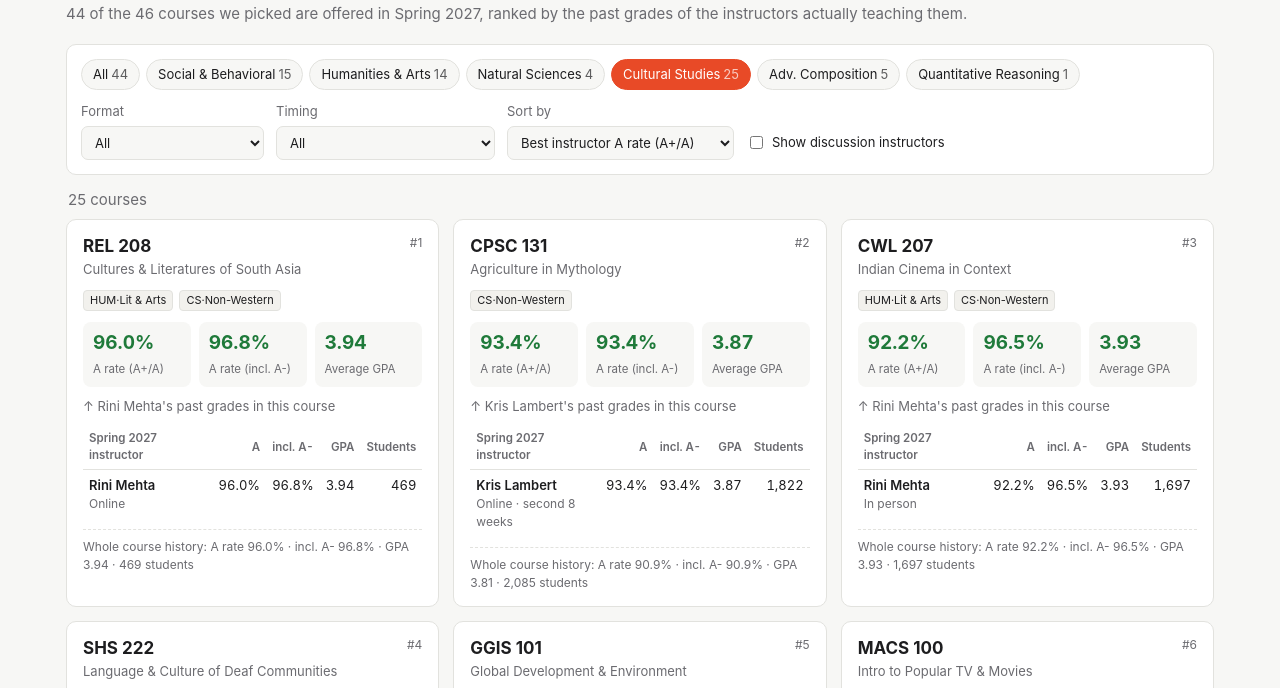
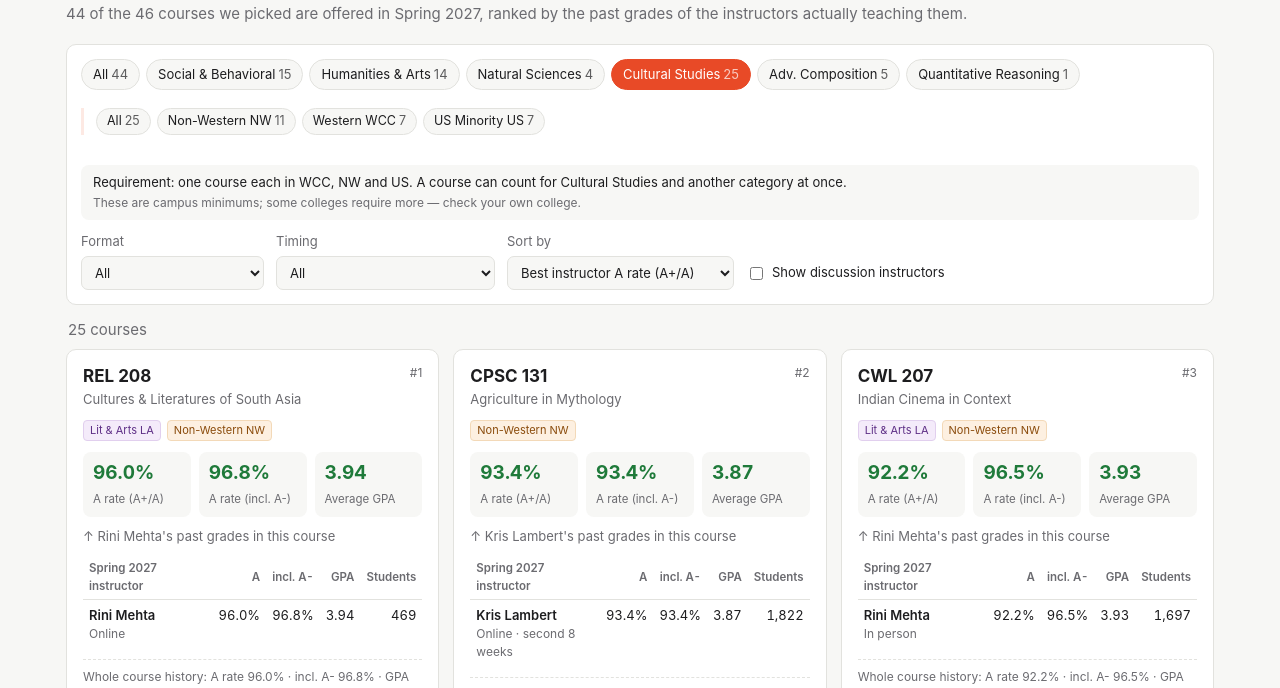
Before and after one commit to Wzx666296/easy-courses, a plain HTML site: page site/spring2027.html in a window 1280 px wide. Both pictures are taken after a click on the element 640 px from the left and 180 px from the top of the page. Shown: the part 106-794 px from the top of the page. Drawn offline with Linux system fonts and the light colour scheme.

Commit message:
Spring 2027 page: Gen Ed subcategories
Selecting a Gen Ed category now shows its subcategories (e.g. NW / WCC /
US) as a second filter row plus the campus graduation requirement for
that category. Card tags use full subcategory names, colored by
category.

Co-Authored-By: Claude Opus 5.5 <noreply@anthropic.com>

```diff
--- a/site/i18n.js
+++ b/site/i18n.js
@@ -103,9 +103,17 @@ const STRINGS = {
     "cat.CS": "文化研究",
     "cat.ACP": "高级写作 ACP",
     "cat.QR": "定量推理 QR",
-    "code.SS": "SBS·社会科学", "code.BSC": "SBS·行为科学", "code.HP": "HUM·历史哲学", "code.LA": "HUM·文学艺术",
-    "code.LS": "NAT·生命科学", "code.PS": "NAT·物理科学", "code.NW": "CS·非西方", "code.WCC": "CS·西方",
-    "code.US": "CS·美国少数族裔", "code.CLL": "ACP", "code.QR1": "QR1", "code.QR2": "QR2",
+    "code.SS": "社会科学 SS", "code.BSC": "行为科学 BSC", "code.HP": "历史哲学 HP", "code.LA": "文学艺术 LA",
+    "code.LS": "生命科学 LS", "code.PS": "物理科学 PS", "code.NW": "非西方文化 NW", "code.WCC": "西方文化 WCC",
+    "code.US": "美国少数族裔 US", "code.CLL": "高级写作 ACP", "code.QR1": "定量推理 QR1", "code.QR2": "定量推理 QR2",
+    "spring.subGroup": "子类别",
+    "req.SBS": "毕业要求：合计至少 6 学分，SS 和 BSC 不必都修。",
+    "req.HUM": "毕业要求：合计至少 6 学分，LA 和 HP 不必都修。",
+    "req.NAT": "毕业要求：合计至少 6 学分，LS 和 PS 不必都修。",
+    "req.CS": "毕业要求：WCC、NW、US 三类必须各修 1 门。一门课可以同时满足文化研究和其他大类。",
+    "req.ACP": "毕业要求：高级写作修 1 门（3–4 学分）。",
+    "req.QR": "毕业要求：共 2 门，其中至少 1 门 QR1。",
+    "req.note": "以上是全校最低要求，部分学院要求更多，以自己学院为准。",
     "notGened": "不是 Gen Ed",
     "big.aRate": "A 率（A+/A）",
     "big.aRateInclMinus": "A 率（含 A-）",
@@ -228,9 +236,17 @@ const STRINGS = {
     "cat.CS": "Cultural Studies",
     "cat.ACP": "Adv. Composition",
     "cat.QR": "Quantitative Reasoning",
-    "code.SS": "SBS·Social Sci", "code.BSC": "SBS·Behavioral Sci", "code.HP": "HUM·Hist & Phil", "code.LA": "HUM·Lit & Arts",
-    "code.LS": "NAT·Life Sci", "code.PS": "NAT·Physical Sci", "code.NW": "CS·Non-Western", "code.WCC": "CS·Western",
-    "code.US": "CS·US Minority", "code.CLL": "ACP", "code.QR1": "QR1", "code.QR2": "QR2",
+    "code.SS": "Social Sci SS", "code.BSC": "Behavioral Sci BSC", "code.HP": "Hist & Phil HP", "code.LA": "Lit & Arts LA",
+    "code.LS": "Life Sci LS", "code.PS": "Physical Sci PS", "code.NW": "Non-Western NW", "code.WCC": "Western WCC",
+    "code.US": "US Minority US", "code.CLL": "Adv. Composition ACP", "code.QR1": "Quant. Reasoning QR1", "code.QR2": "Quant. Reasoning QR2",
+    "spring.subGroup": "Subcategory",
+    "req.SBS": "Requirement: at least 6 hours in total; you don't need both SS and BSC.",
+    "req.HUM": "Requirement: at least 6 hours in total; you don't need both LA and HP.",
+    "req.NAT": "Requirement: at least 6 hours in total; you don't need both LS and PS.",
+    "req.CS": "Requirement: one course each in WCC, NW and US. A course can count for Cultural Studies and another category at once.",
+    "req.ACP": "Requirement: one Advanced Composition course (3–4 hours).",
+    "req.QR": "Requirement: 2 courses, at least one of them QR1.",
+    "req.note": "These are campus minimums; some colleges require more — check your own college.",
     "notGened": "Not a Gen Ed",
     "big.aRate": "A rate (A+/A)",
     "big.aRateInclMinus": "A rate (incl. A-)",
--- a/site/spring2027.css
+++ b/site/spring2027.css
@@ -22,6 +22,27 @@
 .chip:hover { border-color: var(--accent); }
 .chip[aria-pressed="true"] { background: var(--accent); border-color: var(--accent); color: #fff; }
 .chip .count { opacity: .7; margin-left: 3px; }
+.chips.sub { padding-left: 12px; border-left: 3px solid var(--accent-soft); }
+.chips.sub .chip { font-size: 12.5px; padding: 3px 10px; }
+.chips.sub .chip[aria-pressed="true"] { background: var(--accent-soft); border-color: var(--accent); color: var(--text); }
+.req { margin: 0; font-size: 13px; color: var(--text); background: var(--bg); border-radius: 8px; padding: 8px 12px; }
+.req small { display: block; color: var(--muted); font-size: 12px; margin-top: 2px; }
+
+/* Gen Ed tags, colored by top-level category */
+.tag.g-SBS { background: #e6f0fb; border-color: #c9dcf3; color: #1f4f86; }
+.tag.g-HUM { background: #f4ebfa; border-color: #e1cfee; color: #5e2f86; }
+.tag.g-NAT { background: #e4f4ea; border-color: #c5e5d0; color: #1d6b3c; }
+.tag.g-CS  { background: #fdf0e1; border-color: #f3d9b8; color: #8a4b0b; }
+.tag.g-ACP { background: #fbe7ec; border-color: #f1cbd5; color: #8c2443; }
+.tag.g-QR  { background: #e5f4f6; border-color: #c4e4e9; color: #145f6b; }
+@media (prefers-color-scheme: dark) {
+  :root:not([data-theme="light"]) .tag.g-SBS { background: #1b2a3c; border-color: #2a405a; color: #9cc3f0; }
+  :root:not([data-theme="light"]) .tag.g-HUM { background: #2a1f35; border-color: #40304f; color: #d0b0ee; }
+  :root:not([data-theme="light"]) .tag.g-NAT { background: #17301f; border-color: #25472f; color: #8fd6a8; }
+  :root:not([data-theme="light"]) .tag.g-CS  { background: #33240f; border-color: #4d3718; color: #f0c48c; }
+  :root:not([data-theme="light"]) .tag.g-ACP { background: #351a22; border-color: #4f2733; color: #f0a8bb; }
+  :root:not([data-theme="light"]) .tag.g-QR  { background: #142d31; border-color: #204349; color: #8fd3dd; }
+}
 .controls { display: flex; flex-wrap: wrap; gap: 12px; align-items: end; }
 .controls label { display: flex; flex-direction: column; gap: 4px; font-size: 13px; color: var(--muted); }
 .controls label.check { flex-direction: row; align-items: center; gap: 6px; color: var(--text); padding-bottom: 7px; }
--- a/site/spring2027.html
+++ b/site/spring2027.html
@@ -20,6 +20,8 @@
   <main>
     <section class="toolbar" data-i18n-aria-label="spring.filters">
       <div class="chips" id="gened-chips" role="group" data-i18n-aria-label="spring.genedGroup"></div>
+      <div class="chips sub" id="sub-chips" role="group" data-i18n-aria-label="spring.subGroup" hidden></div>
+      <p class="req" id="req" hidden></p>
       <div class="controls">
         <label><span data-i18n="spring.mode">形式</span>
           <select id="mode">
--- a/site/spring2027.js
+++ b/site/spring2027.js
@@ -13,7 +13,7 @@ const CATEGORIES = [
 const MIN_RELIABLE = 100; // students; below this a teacher's numbers are marked as small-sample
 
 const $ = (id) => document.getElementById(id);
-const state = { cat: "", mode: "", half: "", sort: "aRate", showTA: false };
+const state = { cat: "", sub: "", mode: "", half: "", sort: "aRate", showTA: false };
 let data;
 
 const esc = (s) => String(s).replace(/[&<>"']/g, (c) => ({ "&": "&amp;", "<": "&lt;", ">": "&gt;", '"': "&quot;", "'": "&#39;" }[c]));
@@ -21,6 +21,10 @@ const pct = (x) => (x == null ? "—" : `${(x * 100).toFixed(1)}%`);
 const fmtInt = (n) => n.toLocaleString(LANG === "zh" ? "zh-CN" : "en-US");
 const tone = (a) => (a == null ? "" : a >= 0.85 ? "good" : a >= 0.7 ? "mid" : "bad");
 const gpaTone = (g) => (g == null ? "" : g >= 3.75 ? "good" : g >= 3.5 ? "mid" : "bad");
+const catOf = (code) => CATEGORIES.find((c) => c.codes && c.codes.includes(code))?.key || "";
+// Tags sorted by category order so the same categories line up across cards.
+const sortedCodes = (codes) => [...codes].sort((a, b) =>
+  CATEGORIES.findIndex((c) => c.key === catOf(a)) - CATEGORIES.findIndex((c) => c.key === catOf(b)));
 const sortKey = () => (state.sort === "code" ? "aRate" : state.sort);
 
 // Mode codes from the build script: "online" | "inperson", optionally "-A" / "-B" for half-term sections.
@@ -54,6 +58,7 @@ function matches(c) {
   if (state.cat) {
     const cat = CATEGORIES.find((x) => x.key === state.cat);
     if (!c.genedCodes.some((g) => cat.codes.includes(g))) return false;
+    if (state.sub && !c.genedCodes.includes(state.sub)) return false;
   }
   const modes = c.teachers.flatMap((x) => x.modes);
   if (state.mode && !modes.some((m) => m.split("-")[0] === state.mode)) return false;
@@ -79,7 +84,7 @@ function card(c, rank) {
   const leads = c.teachers.filter((x) => x.role === "lead");
   const tas = c.teachers.filter((x) => x.role === "discussion");
   const shown = state.showTA ? c.teachers : leads;
-  const tags = (c.genedCodes || []).map((g) => `<span class="tag">${esc(t(`code.${g}`))}</span>`);
+  const tags = sortedCodes(c.genedCodes || []).map((g) => `<span class="tag g-${catOf(g)}">${esc(t(`code.${g}`))}</span>`);
   if (c.offered && !c.genedCodes.length) tags.push(`<span class="tag warn">${esc(t("notGened"))}</span>`);
   const o = c.overall;
   const h = b ? b.stats : null;
@@ -115,6 +120,32 @@ function renderChips() {
     const label = cat.key ? t(`cat.${cat.key}`) : t("all");
     return `<button type="button" class="chip" data-key="${cat.key}" aria-pressed="${cat.key === state.cat}">${esc(label)}<span class="count">${n}</span></button>`;
   }).join("");
+  renderSubChips();
+}
+
+// Second row: subcategories of the selected category, plus its graduation requirement.
+function renderSubChips() {
+  const cat = CATEGORIES.find((x) => x.key === state.cat);
+  const box = $("sub-chips");
+  const req = $("req");
+  if (!cat || !cat.key) {
+    box.hidden = true; req.hidden = true;
+    return;
+  }
+  const offered = data.courses.filter((c) => c.offered);
+  if (cat.codes.length > 1) {
+    const inCat = offered.filter((c) => c.genedCodes.some((g) => cat.codes.includes(g))).length;
+    box.innerHTML = [`<button type="button" class="chip" data-sub="" aria-pressed="${!state.sub}">${esc(t("all"))}<span class="count">${inCat}</span></button>`]
+      .concat(cat.codes.map((code) => {
+        const n = offered.filter((c) => c.genedCodes.includes(code)).length;
+        return `<button type="button" class="chip" data-sub="${code}" aria-pressed="${state.sub === code}">${esc(t(`code.${code}`))}<span class="count">${n}</span></button>`;
+      })).join("");
+    box.hidden = false;
+  } else {
+    box.hidden = true;
+  }
+  req.innerHTML = `${esc(t(`req.${cat.key}`))}<small>${esc(t("req.note"))}</small>`;
+  req.hidden = false;
 }
 
 function render() {
@@ -156,6 +187,15 @@ async function init() {
     const btn = e.target.closest(".chip");
     if (!btn) return;
     state.cat = btn.dataset.key;
+    state.sub = "";
+    renderSubChips();
+    render();
+  });
+  $("sub-chips").addEventListener("click", (e) => {
+    const btn = e.target.closest(".chip");
+    if (!btn) return;
+    state.sub = btn.dataset.sub;
+    renderSubChips();
     render();
   });
   for (const id of ["mode", "half", "sort"]) {
--- a/site/style.css
+++ b/site/style.css
@@ -132,3 +132,5 @@ footer { color: var(--muted); font-size: 12px; padding-top: 24px; padding-bottom
 .lang-switch button { font: inherit; font-size: 12px; padding: 3px 10px; border: 0; background: var(--surface); color: var(--muted); cursor: pointer; }
 .lang-switch button + button { border-left: 1px solid var(--border); }
 .lang-switch button[aria-pressed="true"] { background: var(--accent); color: #fff; }
+
+[hidden] { display: none !important; }
```
